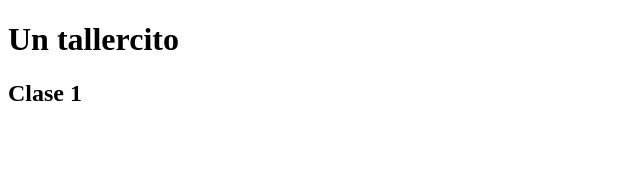
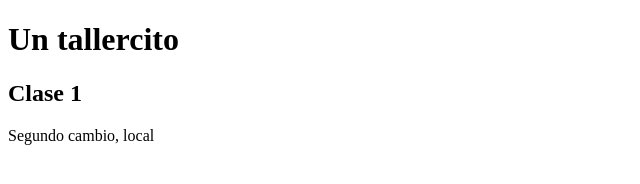
Before and after one commit to pgenoves/gitaza, a plain HTML site: page index.html in a window 1280 px wide. Shown: the whole page, without its empty margins (0-640 px from the left). Drawn offline with Linux system fonts and the light colour scheme.

Commit message:
Segundos cambios locales

```diff
--- a/index.html
+++ b/index.html
@@ -7,6 +7,7 @@
 
 <h1>Un tallercito</h1>
 <h2>Clase 1</h2>
+<p>Segundo cambio, local</p>
 
 
 </body>
```
